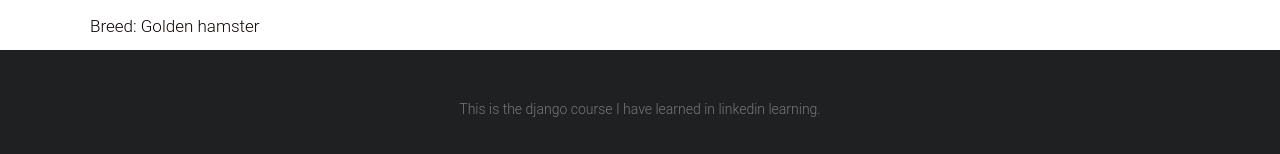
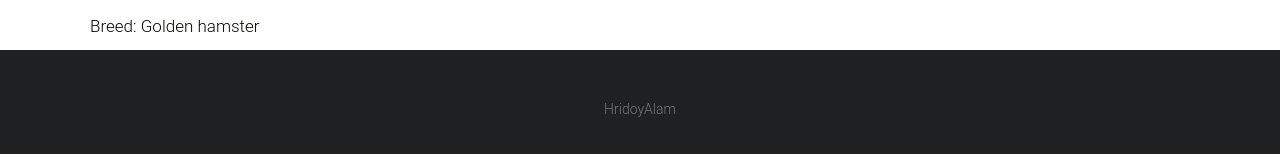
Before and after one commit to HridoyAlam/LoveForAnimal, a Django app: page / in a window 1280 px wide. Shown: the part 3979-4133 px from the top of the page. Run offline with Django 3.2, Linux system fonts and the light colour scheme; data comes from the database, SQL or seed files in the repository.

Commit message:
footer Updated

```diff
--- a/adoptions/templates/base.html
+++ b/adoptions/templates/base.html
@@ -46,7 +46,7 @@
             </div>
             <footer id="colophon">
                 <div class="inner-wrap">
-                    <p text-align='center'>This is the django course I have learned in linkedin learning.</p>
+                    <p text-align='center'>HridoyAlam</p>
                 </div>
             </footer>
         </div>
```
